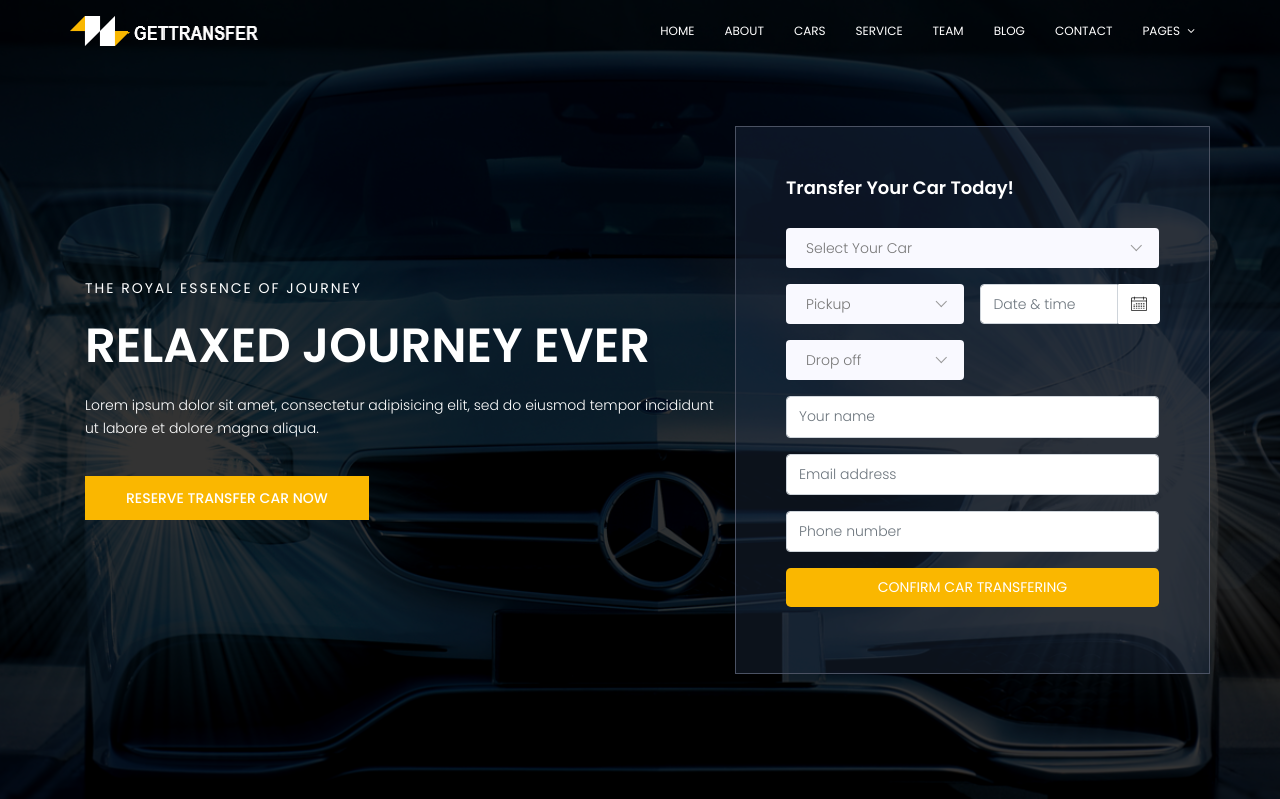
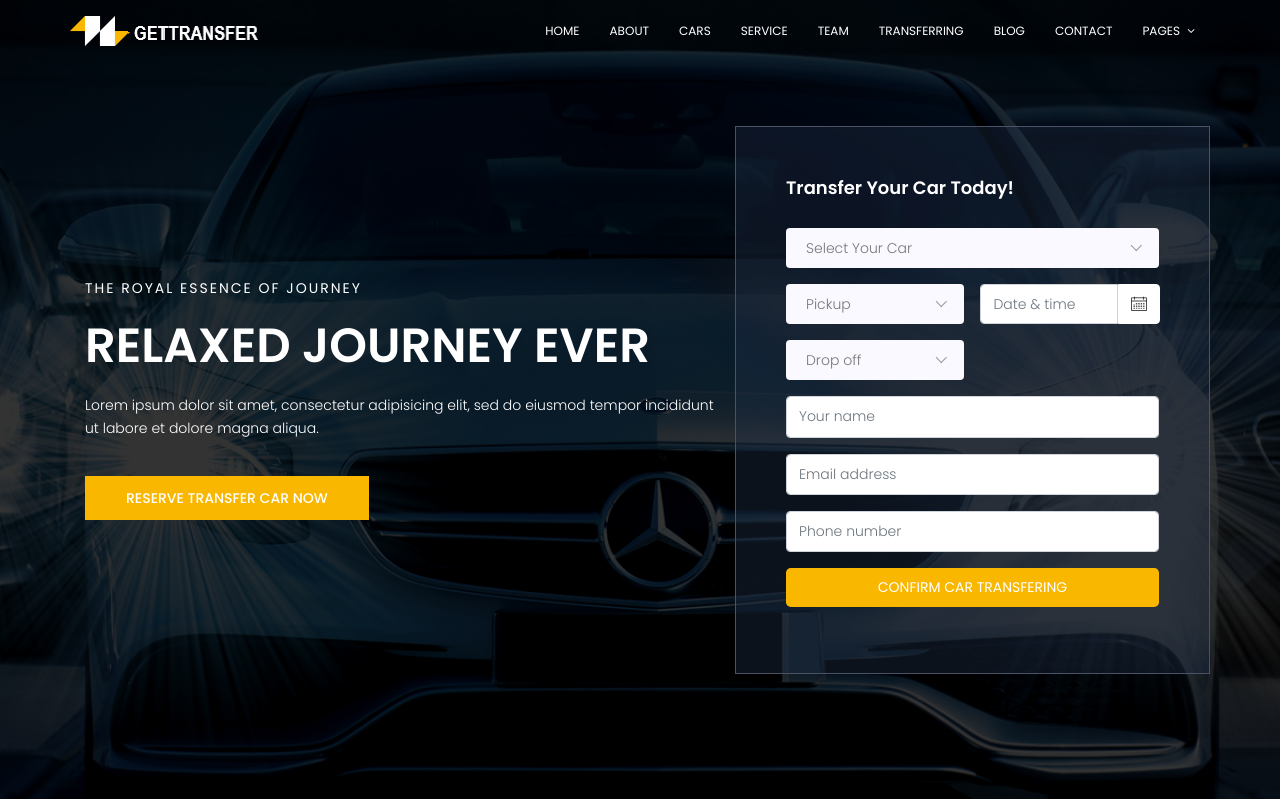
Before and after one commit to serapaydogdu/DjangoProje_HavalimaniTransferSistemi, a Django app: page / in a window 1280 px wide. Shown: the top 799 px of the page. Run offline with Django 3.2, Linux system fonts and the light colour scheme; data comes from the database, SQL or seed files in the repository; some libraries are stand-ins or nearby versions.

Commit message:
Header üst menü değiştirildi.

```diff
--- a/home/templates/header.html
+++ b/home/templates/header.html
@@ -14,6 +14,7 @@
                     <li><a href="cars.html">Cars</a></li>
                     <li><a href="service.html">Service</a></li>
                     <li><a href="team.html">Team</a></li>
+                    <li><a href="team.html">Transferring</a></li>
                     <li><a href="blog-home.html">Blog</a></li>
                     <li><a href="contact.html">Contact</a></li>
                     <li class="menu-has-children"><a href="">Pages</a>
```
